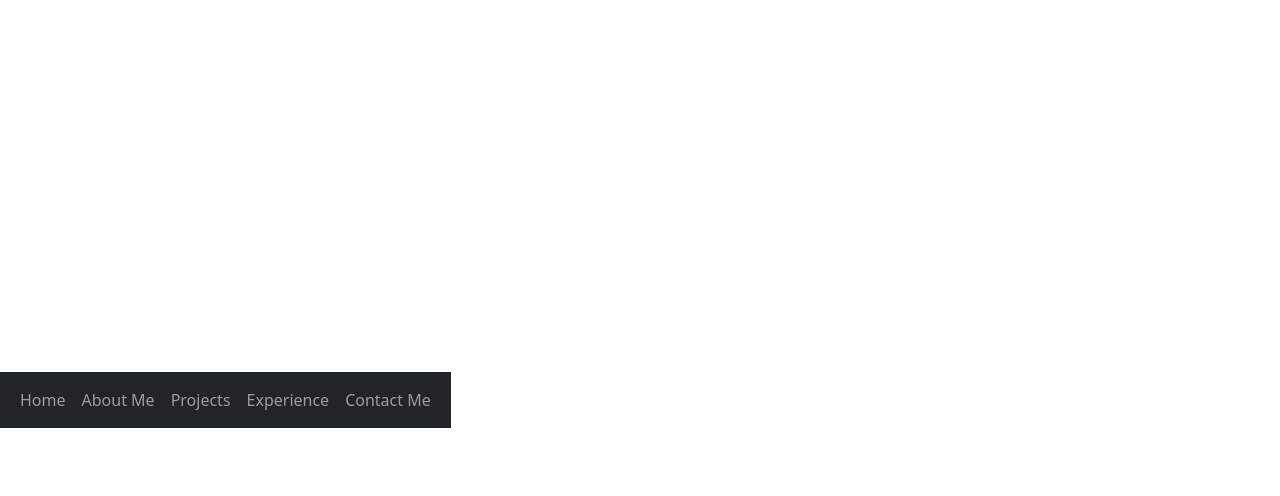
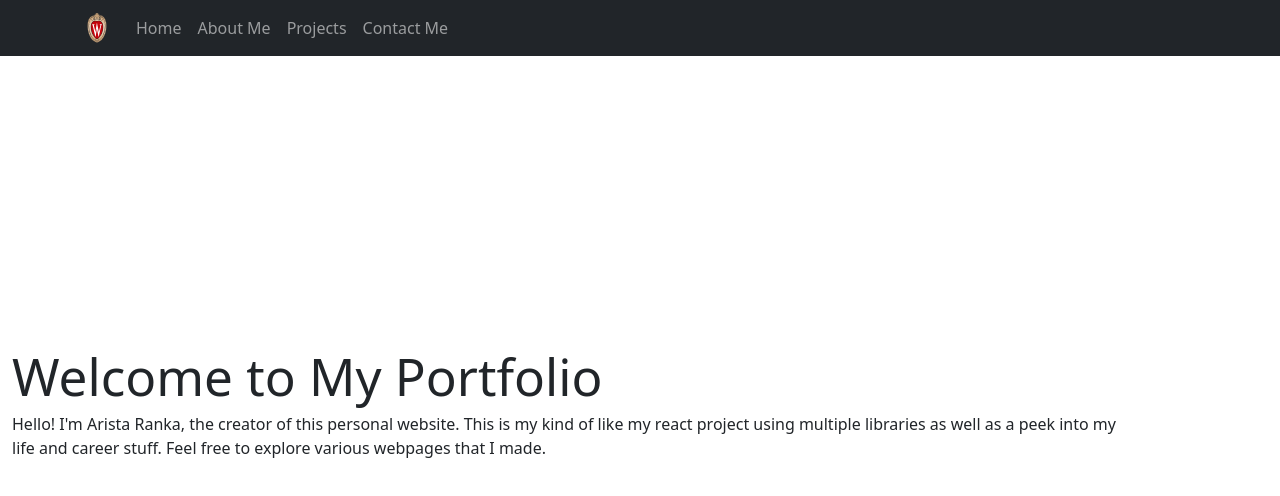
Before and after one commit to rankaarista/PersonalWebsite, a React (Vite) app: page / in a window 1280 px wide. Shown: the top 496 px of the page. Built offline with nearby package versions, Linux system fonts and the light colour scheme.

Commit message:
Connected the webpages, added navbar and created routes. Added uw crest as a placeholder for a personal photo.

```diff
--- a/src/MainPage.jsx
+++ b/src/MainPage.jsx
@@ -1,9 +1,14 @@
-import PageNavbar from "./PageNavbar";
+import { Container } from 'react-bootstrap';
+import { Outlet } from 'react-router-dom';
+import PageNavbar from './PageNavbar';
 
-const MainPage = () => {
+export default function MainPage() {
   return (
-    <PageNavbar />
+    <div>
+      <PageNavbar />
+      <Container className="mt-4">
+        <Outlet />
+      </Container>
+    </div>
   );
-};
-
-export default MainPage;
+}
--- a/src/PageNavbar.jsx
+++ b/src/PageNavbar.jsx
@@ -1,21 +1,31 @@
+// src/PageNavbar.jsx
 import { Container, Nav, Navbar } from "react-bootstrap";
 import { Link } from "react-router-dom";
+import crest from './assets/uw-crest.svg'
 
-export default function PageNavbar(props) {
-
-    return <Navbar bg="dark" variant="dark" sticky="top" expand="sm" collapseOnSelect>
+export default function PageNavbar() {
+  return (
+    <Navbar bg="dark" variant="dark" fixed="top" expand="sm" collapseOnSelect>
       <Container>
+        <Navbar.Brand as={Link} to="/pages/About">
+            <img
+                alt="Badger Buddies Logo"
+                src={crest}
+                width="30"
+                height="30"
+                className="d-inline-block align-top"
+            />
+        </Navbar.Brand>
         <Navbar.Toggle aria-controls="responsive-navbar-nav" />
         <Navbar.Collapse id="responsive-navbar-nav" className="me-auto">
           <Nav>
             <Nav.Link as={Link} to="/">Home</Nav.Link>
-                    <Nav.Link as={Link} to="/components/About">About Me</Nav.Link>
-                    <Nav.Link as={Link} to="/components/Contact">Projects</Nav.Link>
-                    <Nav.Link as={Link} to="/components/Experience">Experience</Nav.Link>
-                    <Nav.Link as={Link} to="/components/Projects">Contact Me</Nav.Link>
-
+            <Nav.Link as={Link} to="/pages/About">About Me</Nav.Link>
+            <Nav.Link as={Link} to="/pages/Projects">Projects</Nav.Link>
+            <Nav.Link as={Link} to="/pages/Contact">Contact Me</Nav.Link>
           </Nav>
         </Navbar.Collapse>
       </Container>
     </Navbar>
+  );
 }
--- a/src/PageRouter.jsx
+++ b/src/PageRouter.jsx
@@ -1,22 +1,22 @@
+// src/PageRouter.jsx
 import { HashRouter, Route, Routes } from "react-router-dom";
 import MainPage from "./MainPage";
-import Home from "./components/Home";
-import { About } from "./components/About";
-import { Contact } from './components/Contact';
-import { Projects } from "./components/Projects";
-import { Experience } from "./components/Experience";
+import Home from "./pages/Home";
+import { About } from "./pages/About";
+import { Contact } from './pages/Contact';
+import { Projects } from "./pages/Projects";
 
 export default function PageRouter() {
-
-    return <HashRouter>
-        <Routes>
-            <Route path="/" element={<MainPage />}>
-                <Route index element={<Home />} />
-                <Route path="About" element={<About />} />
-                <Route path="Projects" element={<Projects />} />
-                <Route path="Experience" element={<Experience />} />
-                <Route path="Contact" element={<Contact />} />
-            </Route>
-        </Routes>
+  return (
+    <HashRouter>
+      <Routes>
+           <Route path="/" element={<MainPage />}>
+          <Route index element={<Home />} />
+          <Route path="pages/About" element={<About />} />
+          <Route path="pages/Projects" element={<Projects />} />
+          <Route path="pages/Contact" element={<Contact />} />
+        </Route>
+      </Routes>
     </HashRouter>
+  );
 }
--- a/src/components/Experience.jsx
+++ /dev/null
@@ -1,10 +0,0 @@
-export const Experience = () => {
-    return (
-      <div className="space-y-4">
-        <h1 className="text-4xl font-bold">Experience</h1>
-        <div className="space-y-6">
-          {/* Experience items go here */}
-        </div>
-      </div>
-    );
-  };
--- a/src/components/Home.jsx
+++ /dev/null
@@ -1,12 +0,0 @@
-const Home = () => {
-    return (
-      <div className="space-y-4">
-        <h1 className="text-4xl font-bold">Welcome to My Portfolio</h1>
-        <p className="text-lg text-gray-600">
-          Hello! I'm Arista Ranka. Welcome to my personal website.
-        </p>
-      </div>
-    );
-};
-
-export default Home;
--- /dev/null
+++ b/src/pages/Home.jsx
@@ -0,0 +1,14 @@
+const Home = () => {
+    return (
+      <div>
+        <h1>Welcome to My Portfolio</h1>
+        <p>
+          Hello! I'm Arista Ranka, the creator of this personal website.
+          This is my kind of like my react project using multiple libraries as well as a peek into my life and career stuff. Feel free to explore various webpages that I made.
+
+        </p>
+      </div>
+    );
+};
+
+export default Home;
```
Also changed, not shown: src/main.jsx (+7 -5 lines), tailwind.config.js (+8 -1 lines), src/assets/uw-crest.svg (added), src/pages/About.jsx (renamed from src/components/About.jsx), src/pages/Contact.jsx (renamed from src/components/Contact.jsx), src/pages/Projects.jsx (renamed from src/components/Projects.jsx), 5 other files (tests, documents, lock files or other folders). Lines whose indentation alone changed are shown as unchanged.
